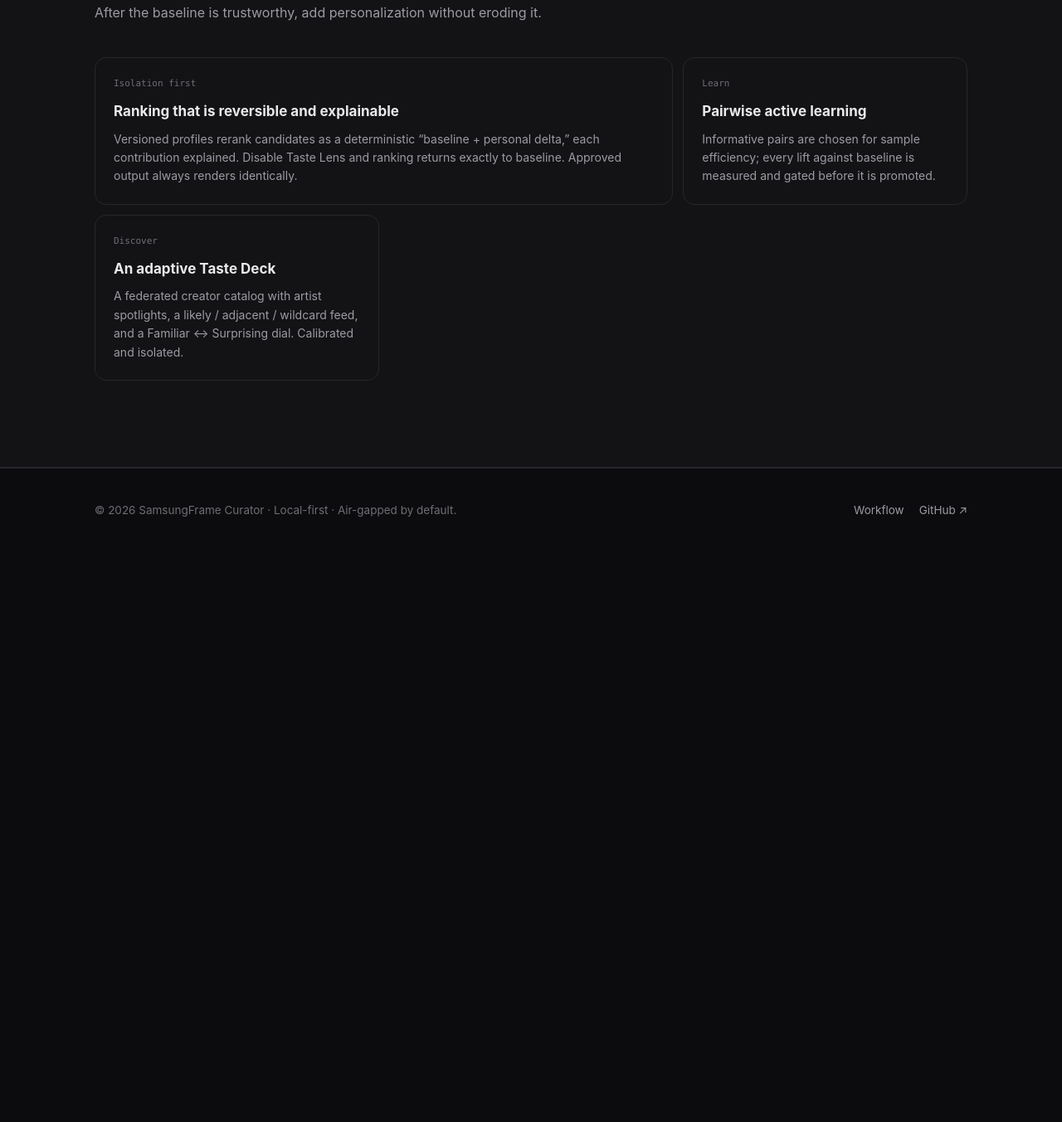
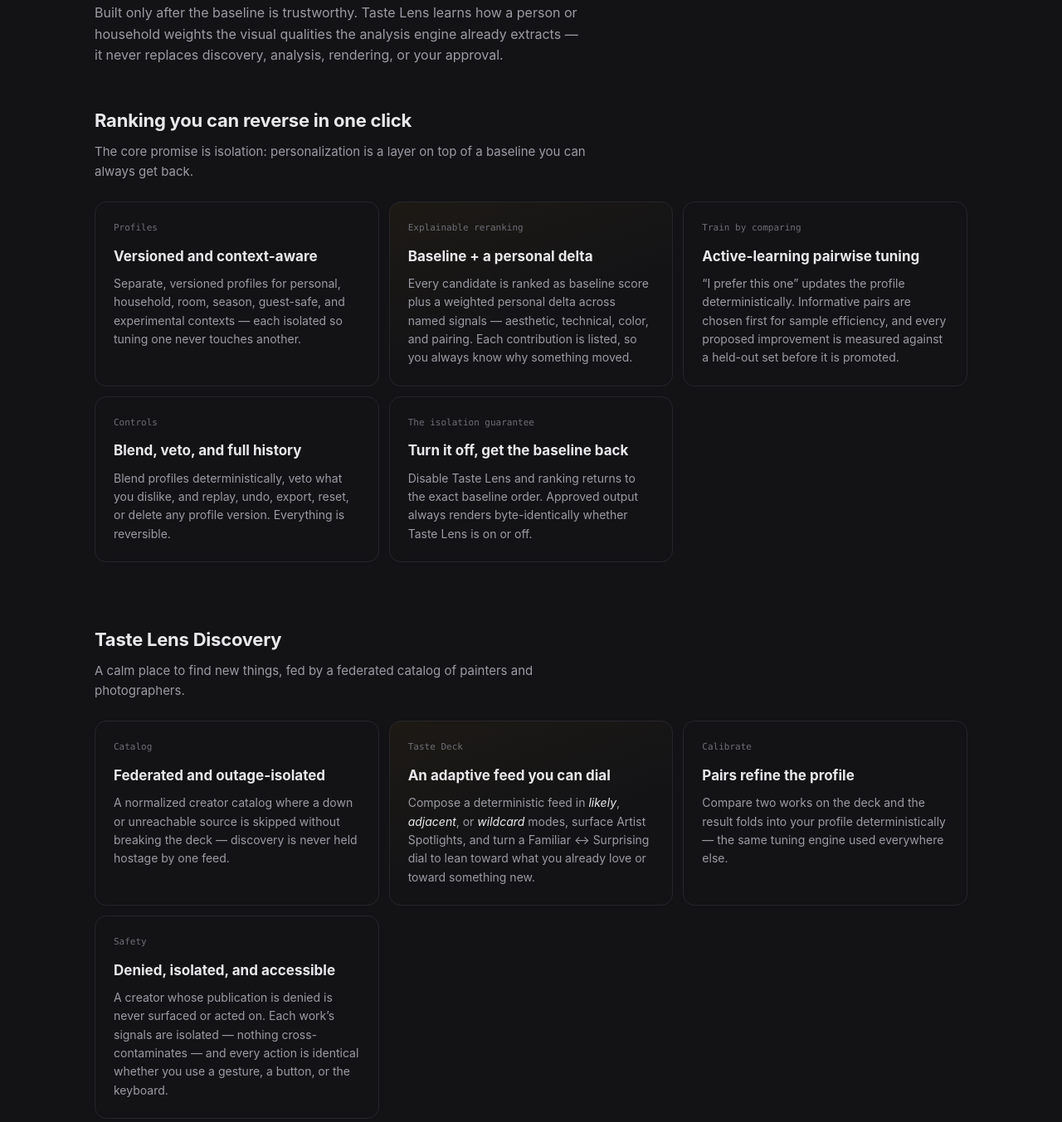
Before and after one commit to rohanpandula/samsungframe-curator, a plain HTML site: page docs/index.html in a window 1280 px wide. Shown: the part 3791-5144 px from the top of the page at 83% size. Before the commit the page ends 4466 px from the top, so only its background shows below. Drawn offline with Linux system fonts and the light colour scheme.

Commit message:
docs: flesh out Taste Lens + Taste Lens Discovery on the landing page

```diff
--- a/docs/index.html
+++ b/docs/index.html
@@ -145,6 +145,13 @@
   .pcard { border: 1px solid var(--line); background: /* subtle */ var(--bg-2); border-radius: var(--radius); padding: 22px; }
   .pcard .k { font-family: var(--font-mono); font-size: 12px; color: var(--accent); display: block; margin-bottom: 8px; }
   .pcard .v { font-size: 14px; color: var(--text); }
+
+  .split { margin-top: clamp(28px, 4vw, 48px); }
+  .split + .split { margin-top: clamp(44px, 6vw, 76px); }
+  .split-head { max-width: 640px; margin-bottom: 24px; }
+  .split-head h3 { margin: 0 0 8px; font-size: 22px; letter-spacing: -.01em; }
+  .split-head p { margin: 0; color: var(--text-dim); font-size: 15px; }
+  .split .bento em { font-style: italic; color: var(--text); }
 
   /* ---------- footer ---------- */
   footer { border-top: 1px solid var(--line); padding: 40px 0 48px; color: var(--text-faint); font-size: 13.5px; }
@@ -302,22 +309,68 @@
 <section class="block" id="taste" style="background:var(--bg-2);border-top:1px solid var(--line);border-bottom:1px solid var(--line);">
   <div class="wrap">
     <h2 class="sec reveal">Taste Lens.</h2>
-    <p class="sub reveal">After the baseline is trustworthy, add personalization without eroding it.</p>
-    <div class="bento">
-      <div class="tile wide reveal">
-        <span class="badge">Isolation first</span>
-        <h3>Ranking that is reversible and explainable</h3>
-        <p>Versioned profiles rerank candidates as a deterministic “baseline + personal delta,” each contribution explained. Disable Taste Lens and ranking returns exactly to baseline. Approved output always renders identically.</p>
+    <p class="sub reveal">Built only after the baseline is trustworthy. Taste Lens learns how a person or household weights the visual qualities the analysis engine already extracts — it never replaces discovery, analysis, rendering, or your approval.</p>
+
+    <div class="split">
+      <div class="split-head">
+        <h3>Ranking you can reverse in one click</h3>
+        <p>The core promise is isolation: personalization is a layer on top of a baseline you can always get back.</p>
       </div>
-      <div class="tile reveal">
-        <span class="badge">Learn</span>
-        <h3>Pairwise active learning</h3>
-        <p>Informative pairs are chosen for sample efficiency; every lift against baseline is measured and gated before it is promoted.</p>
+      <div class="bento">
+        <div class="tile reveal">
+          <span class="badge">Profiles</span>
+          <h3>Versioned and context-aware</h3>
+          <p>Separate, versioned profiles for personal, household, room, season, guest-safe, and experimental contexts — each isolated so tuning one never touches another.</p>
+        </div>
+        <div class="tile high reveal">
+          <span class="badge">Explainable reranking</span>
+          <h3>Baseline + a personal delta</h3>
+          <p>Every candidate is ranked as baseline score plus a weighted personal delta across named signals — aesthetic, technical, color, and pairing. Each contribution is listed, so you always know why something moved.</p>
+        </div>
+        <div class="tile reveal">
+          <span class="badge">Train by comparing</span>
+          <h3>Active-learning pairwise tuning</h3>
+          <p>“I prefer this one” updates the profile deterministically. Informative pairs are chosen first for sample efficiency, and every proposed improvement is measured against a held-out set before it is promoted.</p>
+        </div>
+        <div class="tile reveal">
+          <span class="badge">Controls</span>
+          <h3>Blend, veto, and full history</h3>
+          <p>Blend profiles deterministically, veto what you dislike, and replay, undo, export, reset, or delete any profile version. Everything is reversible.</p>
+        </div>
+        <div class="tile reveal">
+          <span class="badge">The isolation guarantee</span>
+          <h3>Turn it off, get the baseline back</h3>
+          <p>Disable Taste Lens and ranking returns to the exact baseline order. Approved output always renders byte-identically whether Taste Lens is on or off.</p>
+        </div>
       </div>
-      <div class="tile reveal">
-        <span class="badge">Discover</span>
-        <h3>An adaptive Taste Deck</h3>
-        <p>A federated creator catalog with artist spotlights, a likely / adjacent / wildcard feed, and a Familiar ↔ Surprising dial. Calibrated and isolated.</p>
+    </div>
+
+    <div class="split">
+      <div class="split-head">
+        <h3>Taste Lens Discovery</h3>
+        <p>A calm place to find new things, fed by a federated catalog of painters and photographers.</p>
+      </div>
+      <div class="bento">
+        <div class="tile reveal">
+          <span class="badge">Catalog</span>
+          <h3>Federated and outage-isolated</h3>
+          <p>A normalized creator catalog where a down or unreachable source is skipped without breaking the deck — discovery is never held hostage by one feed.</p>
+        </div>
+        <div class="tile high reveal">
+          <span class="badge">Taste Deck</span>
+          <h3>An adaptive feed you can dial</h3>
+          <p>Compose a deterministic feed in <em>likely</em>, <em>adjacent</em>, or <em>wildcard</em> modes, surface Artist Spotlights, and turn a Familiar ↔ Surprising dial to lean toward what you already love or toward something new.</p>
+        </div>
+        <div class="tile reveal">
+          <span class="badge">Calibrate</span>
+          <h3>Pairs refine the profile</h3>
+          <p>Compare two works on the deck and the result folds into your profile deterministically — the same tuning engine used everywhere else.</p>
+        </div>
+        <div class="tile reveal">
+          <span class="badge">Safety</span>
+          <h3>Denied, isolated, and accessible</h3>
+          <p>A creator whose publication is denied is never surfaced or acted on. Each work’s signals are isolated — nothing cross-contaminates — and every action is identical whether you use a gesture, a button, or the keyboard.</p>
+        </div>
       </div>
     </div>
   </div>
```
